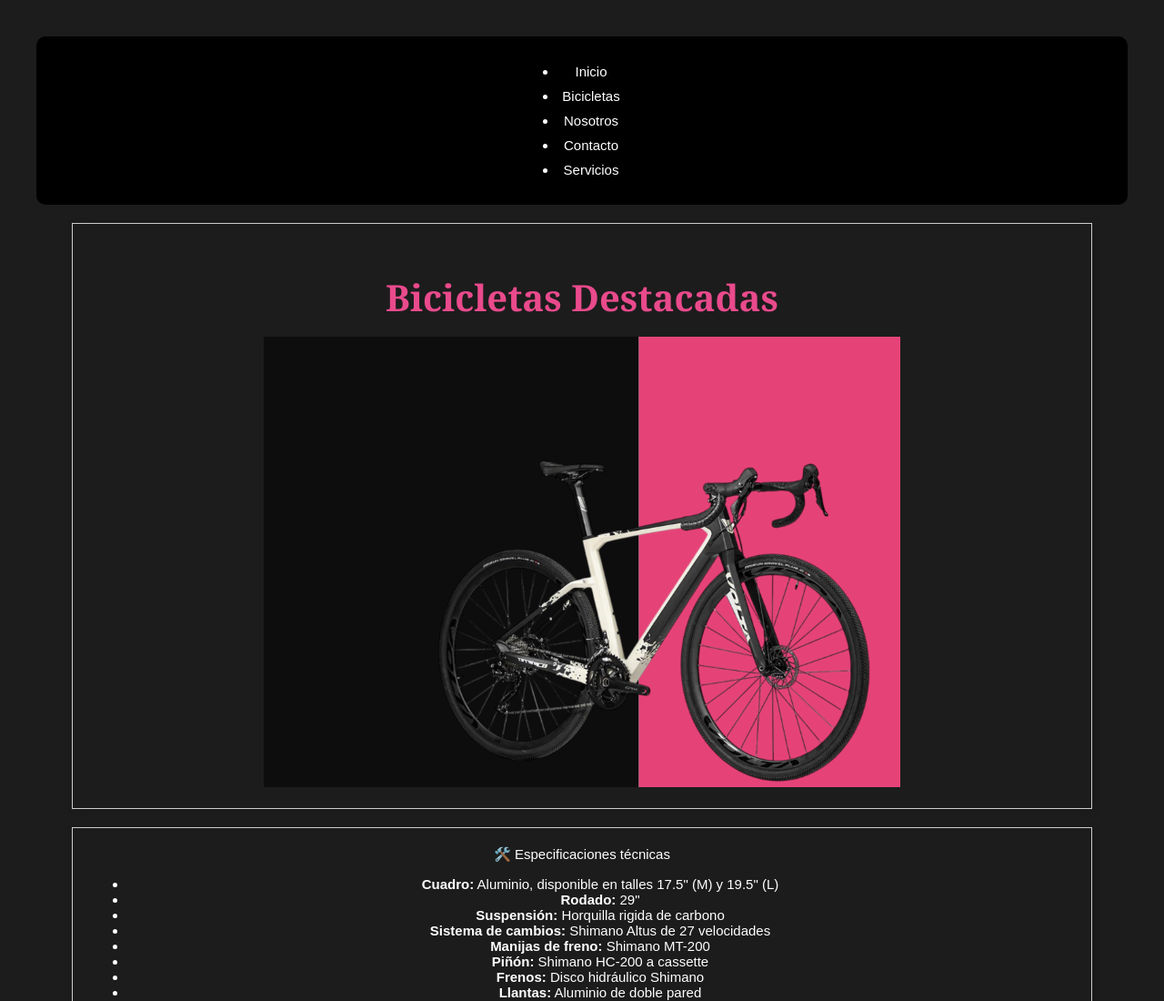
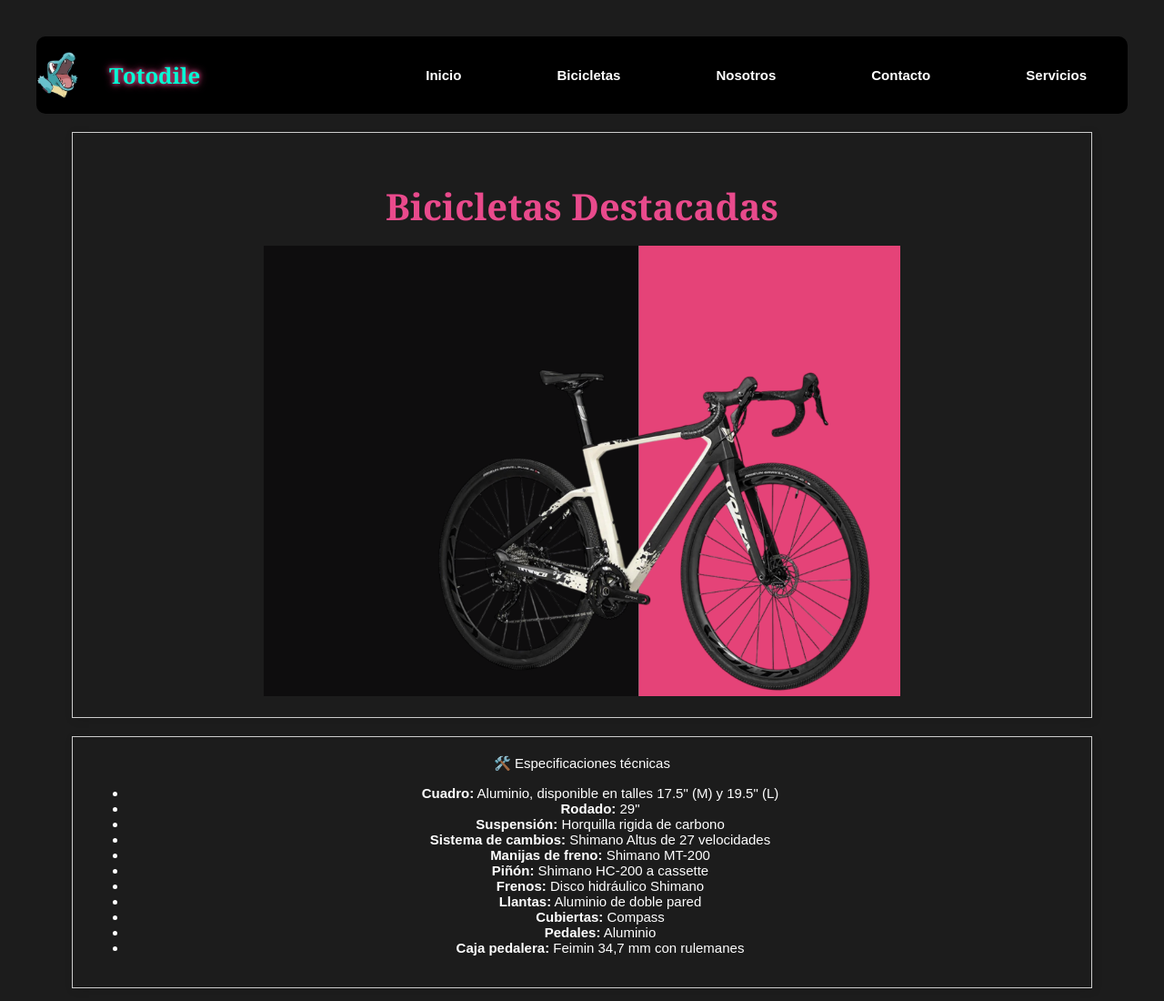
Before and after one commit to Einshelxd/Proyecto-Bici, a plain HTML site: page pages/bicicletas.html in a window 1280 px wide. Shown: the top 1100 px of the page at 91% size. Drawn offline with Linux system fonts and the light colour scheme; a web font is replaced by a local one.

Commit message:
Update bicicletas.html

```diff
--- a/pages/bicicletas.html
+++ b/pages/bicicletas.html
@@ -7,17 +7,21 @@
   <link rel="stylesheet" href="../css/estilos.css" />
 </head>
 <body>
-  <header>
-    <nav>
-      <ul>
-        <li><a href="../index.html">Inicio</a></li>
-        <li><a href="../pages/bicicletas.html">Bicicletas</a></li>
-        <li><a href="../pages/nosotros.html">Nosotros</a></li>
-        <li><a href="../pages/contacto.html">Contacto</a></li>
-        <li><a href="../pages/servicios.html">Servicios</a></li>
-      </ul>
-    </nav>
-  </header>
+ <header class="grid-header">
+      <div class="logo-titulo">
+        <img src="/image/icono.png" alt="Icono Totodile" class="icono-titulo" />
+        <h1 class="titulo">Totodile</h1>
+      </div>
+      <nav>
+        <ul class="barra-tareas">
+          <li><a href="/index.html">Inicio</a></li>
+          <li><a href="/pages/bicicletas.html">Bicicletas</a></li>
+          <li><a href="/pages/nosotros.html">Nosotros</a></li>
+          <li><a href="/pages/contacto.html">Contacto</a></li>
+          <li><a href="/pages/servicios.html">Servicios</a></li>
+        </ul>
+      </nav>
+    </header>
 
   <main>
     <section>
```
